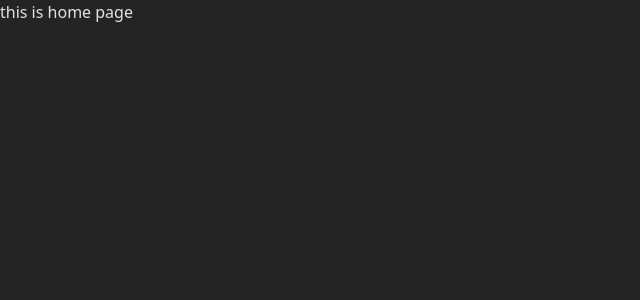
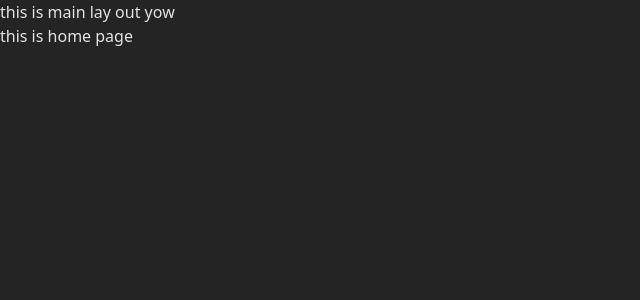
Before and after one commit to seniru-dinil/mos-web-application, a React (Vite) app: page /home in a window 1280 px wide. Shown: the top 300 px of the page, without its empty margins (0-640 px from the left). Built offline with nearby package versions, Linux system fonts and the light colour scheme.

Commit message:
add some changes in  main layout

```diff
--- a/src/common/layout/MainLayout.tsx
+++ b/src/common/layout/MainLayout.tsx
@@ -11,6 +11,7 @@ function MainLayout({ children }: MainLayoutProps) {
       <AutoHideComponent>
         <Navbar />
       </AutoHideComponent>
+      <h1>this is main lay out yow</h1>
       {children}
     </>
   );
--- a/src/common/layout/navigation/Navbar.tsx
+++ b/src/common/layout/navigation/Navbar.tsx
@@ -3,6 +3,7 @@ import { AiFillHome } from "react-icons/ai";
 import { FaCartShopping } from "react-icons/fa6";
 import { FaUser } from "react-icons/fa";
 import { MdLightMode } from "react-icons/md";
+import { MdDarkMode } from "react-icons/md";
 
 function Navbar() {
   return (
@@ -20,6 +21,9 @@ function Navbar() {
         <NavButton>
           <MdLightMode />
         </NavButton>
+        <NavButton>
+          <MdDarkMode />
+        </NavButton>
       </nav>
     </>
   );
```
